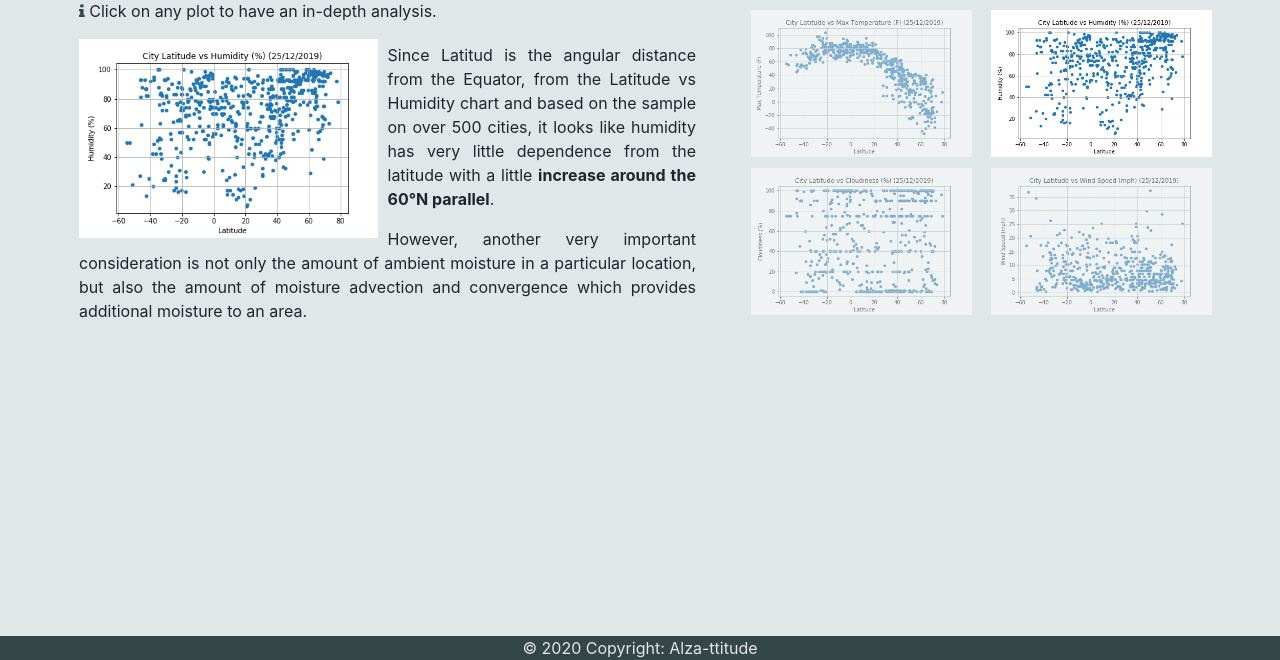
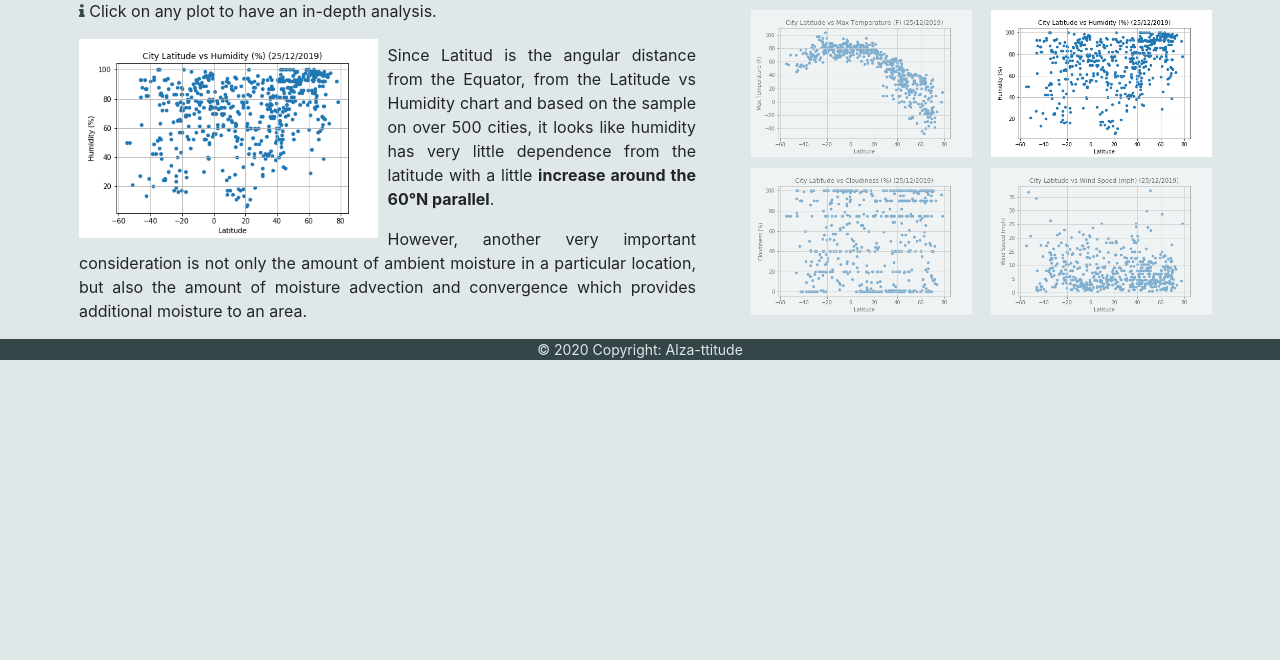
Before and after one commit to carlosalzate74/web-challenge, a Flask app: page /humidity in a window 1280 px wide. Shown: the part 140-800 px from the top of the page. Run offline with Flask 2, Linux system fonts and the light colour scheme; some libraries are stand-ins or nearby versions.

```diff
--- a/static/app.css
+++ b/static/app.css
@@ -37,8 +37,7 @@ body {
 .my-footer {
 	background-color: #354649;
 	color: #E0E7E9;
-	font-size: 16px;
-	position: absolute;
+	font-size: 14px;
 	left: 0;
 	bottom: 0;
 	width: 100%;
```
